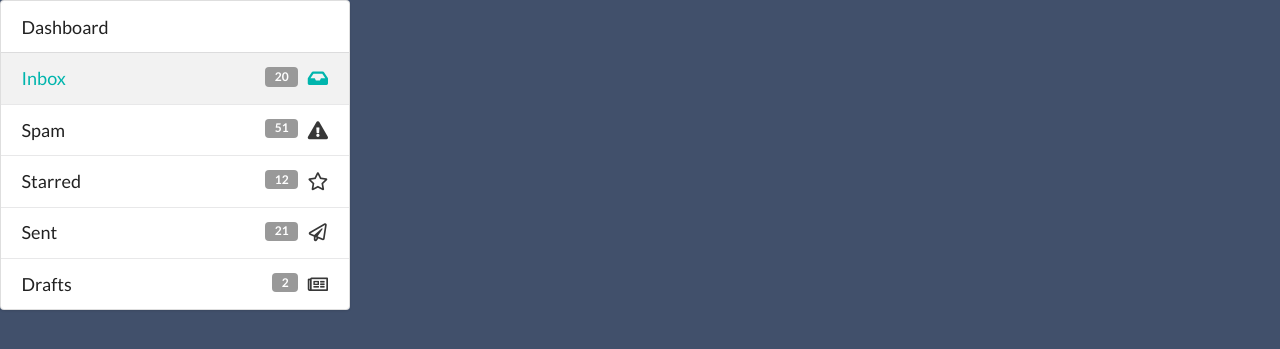
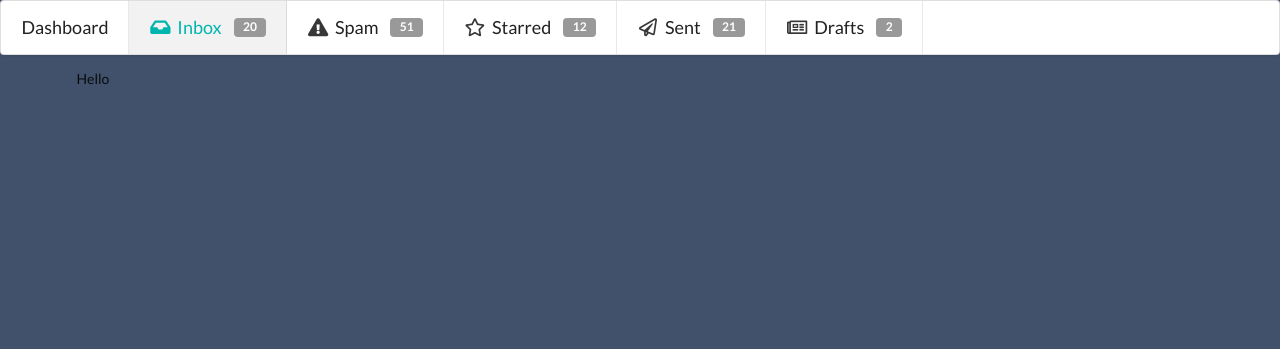
Before and after one commit to Jasvxxr-Singh/Catch-A-Phish-Web-app, a Flask app: page /quiz in a window 1280 px wide. Shown: the top 349 px of the page. Run offline with Flask 2, Linux system fonts and the light colour scheme; parts of the project's set-up code (start-up, migrations or seed data) failed here and were passed over; some libraries are stand-ins or nearby versions.

Commit message:
minor changes

```diff
--- a/src/templates/quiz/module1.html
+++ b/src/templates/quiz/module1.html
@@ -16,7 +16,7 @@
     <link rel="stylesheet" href="../../static/css/styles.css" type="text/css"/>
   </head>
 
-        <div class="ui massive vertical labeled menu">
+        <div class="ui massive labeled menu">
             <div class="item">Dashboard</div>
             <a class="active teal item">
                 <i class="inbox icon"></i>
@@ -44,4 +44,8 @@
                 <div class="ui label">2</div>
             </a>
 
+
         </div>
+        <div class="pusher">
+                <div class="ui container">Hello</div>
+        </div>
```
